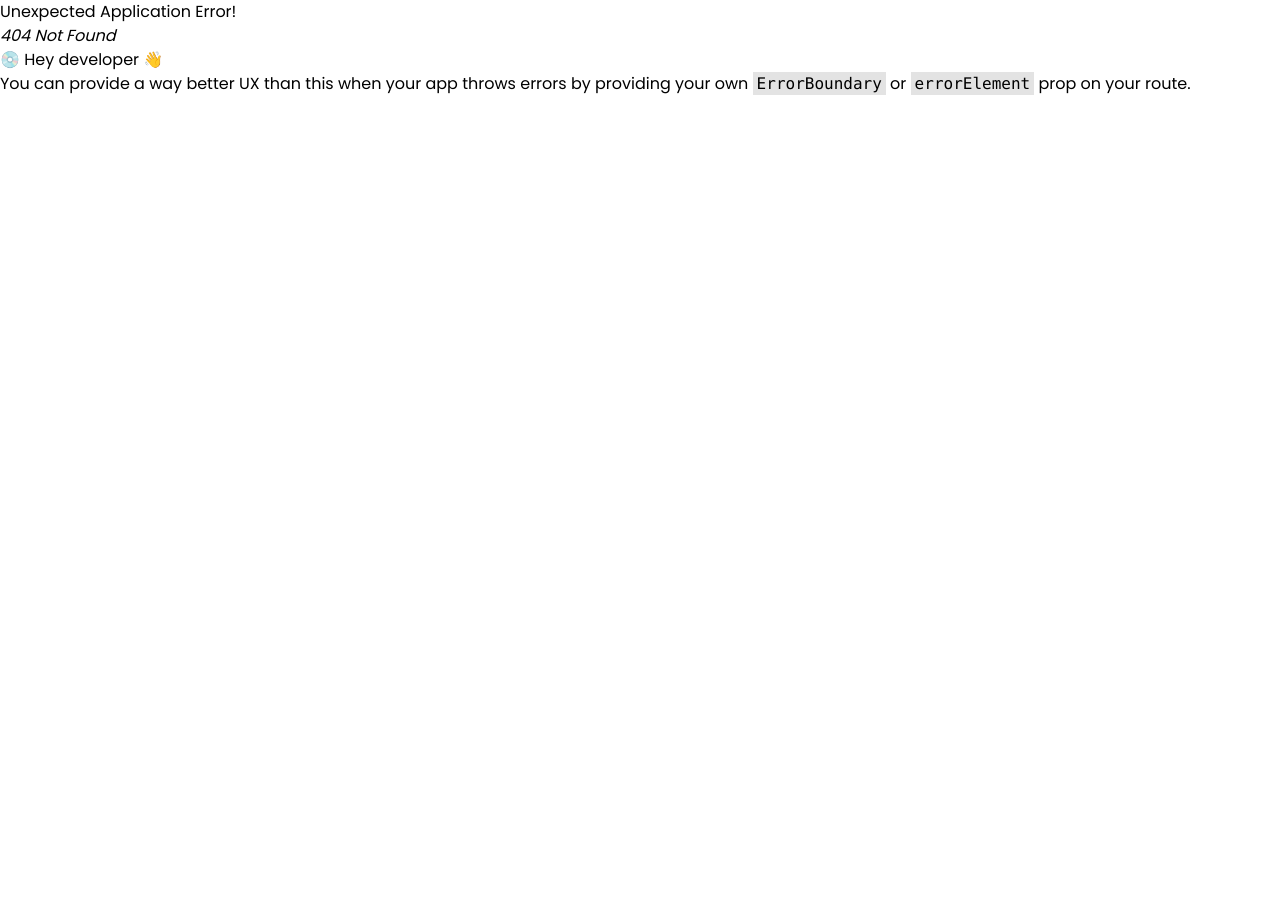
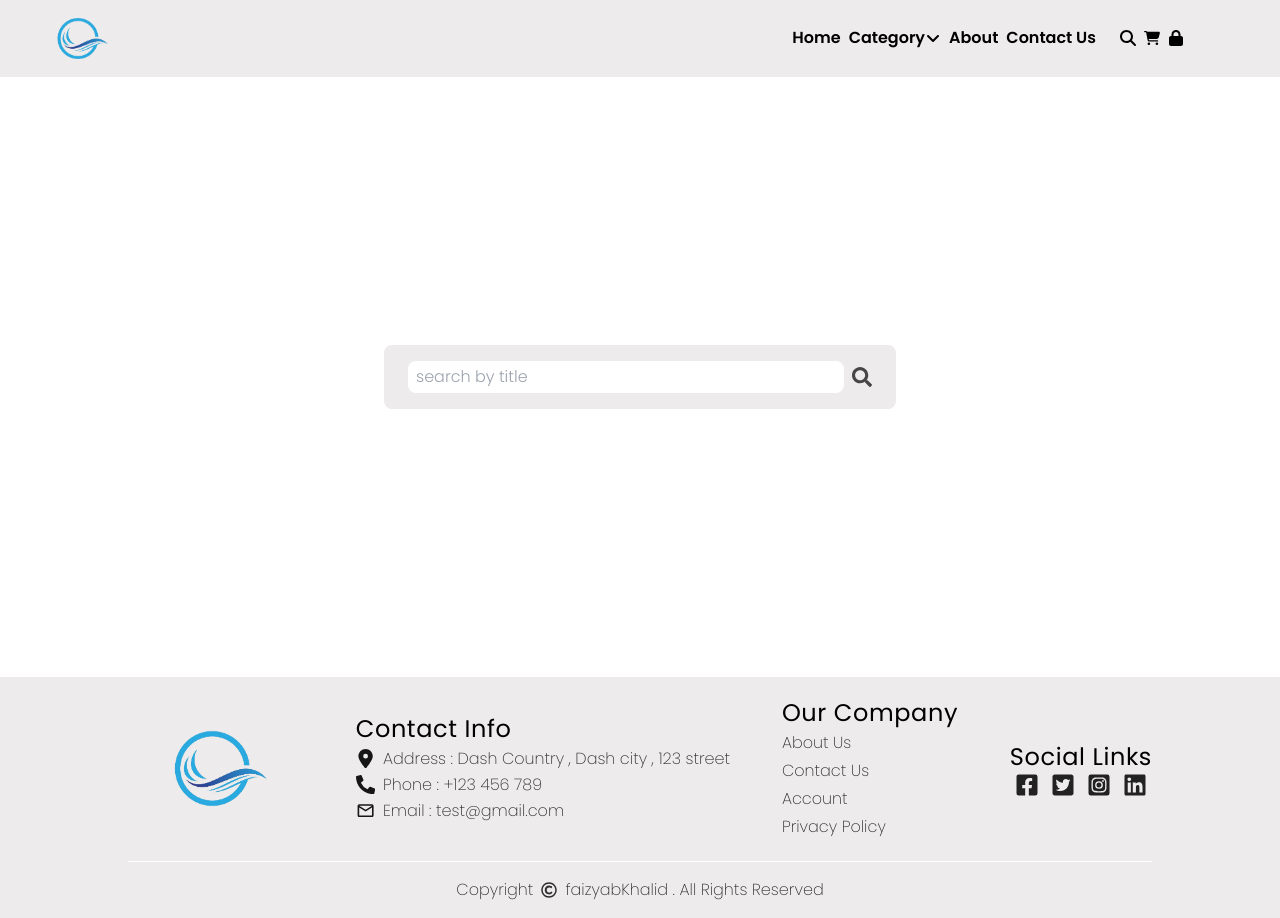
Before and after one commit to Faiz510/mern_ecom_project, a React (Vite) app in the folder frontend/: page /search in a window 1280 px wide. Before the commit this address had no page. Before the commit the page ends 800 px from the top, so only its background shows below. Built offline with nearby package versions, Linux system fonts and the light colour scheme.

Commit message:
[FR-037] Implement Search Functionality
- Implemented search functionality on the backend logic to enable searching products.
- Created a search page with an input field and a section to display search results based on user input.
- Resolved the issue with the wishlist functionality.

```diff
--- a/frontend/src/components/Navbar/Navbar.tsx
+++ b/frontend/src/components/Navbar/Navbar.tsx
@@ -179,7 +179,9 @@ const Navbar = () => {
               )}
 
               <li className="">
-                <FaMagnifyingGlass />
+                <Link to={"/search"}>
+                  <FaMagnifyingGlass />
+                </Link>
               </li>
 
               <li className="group">
--- a/frontend/src/components/ProductPage/ProductPageContent/ProductDetailsSection.tsx
+++ b/frontend/src/components/ProductPage/ProductPageContent/ProductDetailsSection.tsx
@@ -11,6 +11,7 @@ import { useNavigate, useParams } from "react-router-dom";
 import { addCartItem } from "../../../Redux/Slice/CartSlice/CartSliceApi.tsx";
 import {
   addWishlistItem,
+  fetchWishlistItem,
   removeWishlistItem,
 } from "../../../Redux/Slice/WishlistSlice/wishlistSliceApi.tsx";
 import { FaEdit } from "react-icons/fa";
@@ -67,11 +68,11 @@ const ProductDetailsSection: React.FC<ProductDetProps> = ({
 
   useEffect(() => {
     curWishlist?.products.find((item) => {
-      item.product.id === fetchProductData?.id
+      item.product._id.toString() === id
         ? setWishlistIcon(true)
         : setWishlistIcon(false);
     });
-  }, [curWishlist]);
+  }, [curUser, curWishlist]);
 
   const onRemoveWishlistHandler = () => {
     const matchIndex = curWishlist?.products.findIndex(
@@ -133,7 +134,7 @@ const ProductDetailsSection: React.FC<ProductDetProps> = ({
           />
 
           <div className="flex gap-4 ">
-            {curWishlist && wishlistIcon ? (
+            {wishlistIcon ? (
               <button
                 className="text-custom-secondary text-2xl"
                 onClick={onRemoveWishlistHandler}
--- a/frontend/src/main.tsx
+++ b/frontend/src/main.tsx
@@ -27,6 +27,7 @@ import ProtectLayout from "./components/ProtectedLayout/ProtectLayout";
 import Wishlist from "./pages/Wishlist/Wishlist";
 import Reviews from "./components/ProductPage/ProductPageContent/BottomSection/Reviews/Reviews";
 import ProductDescription from "./components/ProductPage/ProductPageContent/BottomSection/ProductDescription";
+import SearchPage from "./pages/searchPage/SearchPage";
 
 const router = createBrowserRouter(
   createRoutesFromElements(
@@ -37,6 +38,7 @@ const router = createBrowserRouter(
       <Route path="products" element={<ShopPage />} />
       <Route path="register" element={<Register />} />
       <Route path="signin" element={<SignIn />} />
+      <Route path="search" element={<SearchPage />} />
       <Route path="forgotPassword" element={<ForgotPassword />} />
       <Route path="resetPassword/:resetToken" element={<ResetPassword />} />
       <Route path="products/:id" element={<ProductPage />}>
--- a/frontend/src/pages/Wishlist/Wishlist.tsx
+++ b/frontend/src/pages/Wishlist/Wishlist.tsx
@@ -2,12 +2,10 @@ import { useEffect } from "react";
 import { useAppDispatch, useAppSelector } from "../../app/hooks";
 import { fetchWishlistItem } from "../../Redux/Slice/WishlistSlice/wishlistSliceApi";
 import Card from "../../components/Products/Card/Card";
-import Loader from "../../components/Loader";
 const Wishlist = () => {
   const wishlistItems = useAppSelector(
-    (state) => state.wishlist.wishlist.wishlist
+    (state) => state.wishlist.wishlist?.wishlist
   );
-  const wishlistItemsStatus = useAppSelector((state) => state.wishlist.status);
   const curUser = useAppSelector((state) => state.auth.currentUser);
   const dispatch = useAppDispatch();
 
@@ -15,26 +13,10 @@ const Wishlist = () => {
     dispatch(fetchWishlistItem());
   }, [dispatch, curUser]);
 
-  if (!wishlistItems) {
-    return (
-      <div className="min-h-[350px] flex justify-center items-center text-center text-4xl tracking-wide font-medium">
-        Empty wishlist
-      </div>
-    );
-  }
-
-  if (wishlistItems?.products.length === 0) {
-    return (
-      <div className="min-h-[350px] flex justify-center items-center text-center text-4xl tracking-wide font-medium">
-        Empty wishlist
-      </div>
-    );
-  }
-
   return (
     <section className="flex justify-center items-center min-h-[500px] my-10 py-10">
       <div className="grid grid-cols-1 gap-6 md:grid-cols-2 lg:grid-cols-3">
-        {wishlistItemsStatus === "idle" ? (
+        {wishlistItems && wishlistItems?.products.length !== 0 ? (
           wishlistItems?.products.map((item) => (
             <Card
               title={item.product.title}
@@ -51,8 +33,8 @@ const Wishlist = () => {
             />
           ))
         ) : (
-          <div>
-            <Loader />
+          <div className="min-h-[350px] flex justify-center items-center text-center text-4xl tracking-wide font-medium">
+            Empty wishlist
           </div>
         )}
       </div>
--- /dev/null
+++ b/frontend/src/pages/searchPage/SearchPage.tsx
@@ -0,0 +1,89 @@
+import axios from "axios";
+import React, { useEffect, useState } from "react";
+import { FaSearch } from "react-icons/fa";
+import { Link } from "react-router-dom";
+import { ProductData } from "../../components/Types";
+import Loader from "../../components/Loader";
+
+const SearchPage = () => {
+  const [searchData, setSearchData] = useState<ProductData | null>(null);
+  const [searchVal, setSearchVal] = useState("");
+  const [isLoading, setIsLoading] = useState<boolean>(false);
+
+  const searchApiHandler = async (title: string) => {
+    try {
+      setIsLoading(true);
+      const res = await axios.get(
+        `${import.meta.env.VITE_BASE_URL}/api/v1/products?title=${title}`
+      );
+      const { data } = res;
+      setIsLoading(false);
+      setSearchData(data);
+    } catch (error) {
+      console.log(error);
+      setIsLoading(false);
+    }
+  };
+
+  useEffect(() => {
+    if (searchVal !== "" || searchVal === null) {
+      searchApiHandler(searchVal);
+    }
+  }, [searchVal]);
+
+  return (
+    <div>
+      <div className="flex flex-col justify-center items-center min-h-[600px]">
+        <div className="flex justify-center items-center gap-2 bg-custom-primary py-4 px-6 rounded-lg w-[80%] md:w-[40%]">
+          <input
+            type="text"
+            placeholder="search by title"
+            className="px-2 rounded-lg py-1 text-med font-light w-full focus:outline-none"
+            value={searchVal}
+            onChange={(e) => setSearchVal(e.target.value)}
+          />
+          <span className="text-black/70 cursor-pointer">
+            <FaSearch size={20} />
+          </span>
+        </div>
+
+        {isLoading && (
+          <div>
+            <Loader />
+          </div>
+        )}
+
+        {!isLoading && searchVal !== "" && searchData?.productLenght === 0 && (
+          <div className="mt-4 text-2xl">No result found</div>
+        )}
+
+        {searchData &&
+          searchVal !== "" &&
+          !isLoading &&
+          searchData.productLenght > 0 && (
+            <div className="p-4 bg-custom-primary w-[80%] md:w-[40%] mt-4 rounded-lg ">
+              {searchData?.products.map((product) => {
+                return (
+                  <Link
+                    to={`/products/${product.id}`}
+                    className="cursor-pointer my-2 flex gap-4 items-center w-full hover:text-black hover:bg-custom-primary hover:scale-105 px-6 border-b-2 border-white"
+                    key={product.id}
+                  >
+                    <img src={product.thumbnail} alt="" width={50} />
+                    <div className="flex flex-col">
+                      <span className="text-2xl">{product.title}</span>
+                      <span className="text-med font-semibold">
+                        ${product.price}
+                      </span>
+                    </div>
+                  </Link>
+                );
+              })}
+            </div>
+          )}
+      </div>
+    </div>
+  );
+};
+
+export default SearchPage;
```
Also changed, not shown: 1 other file (tests, documents, lock files or other folders).
